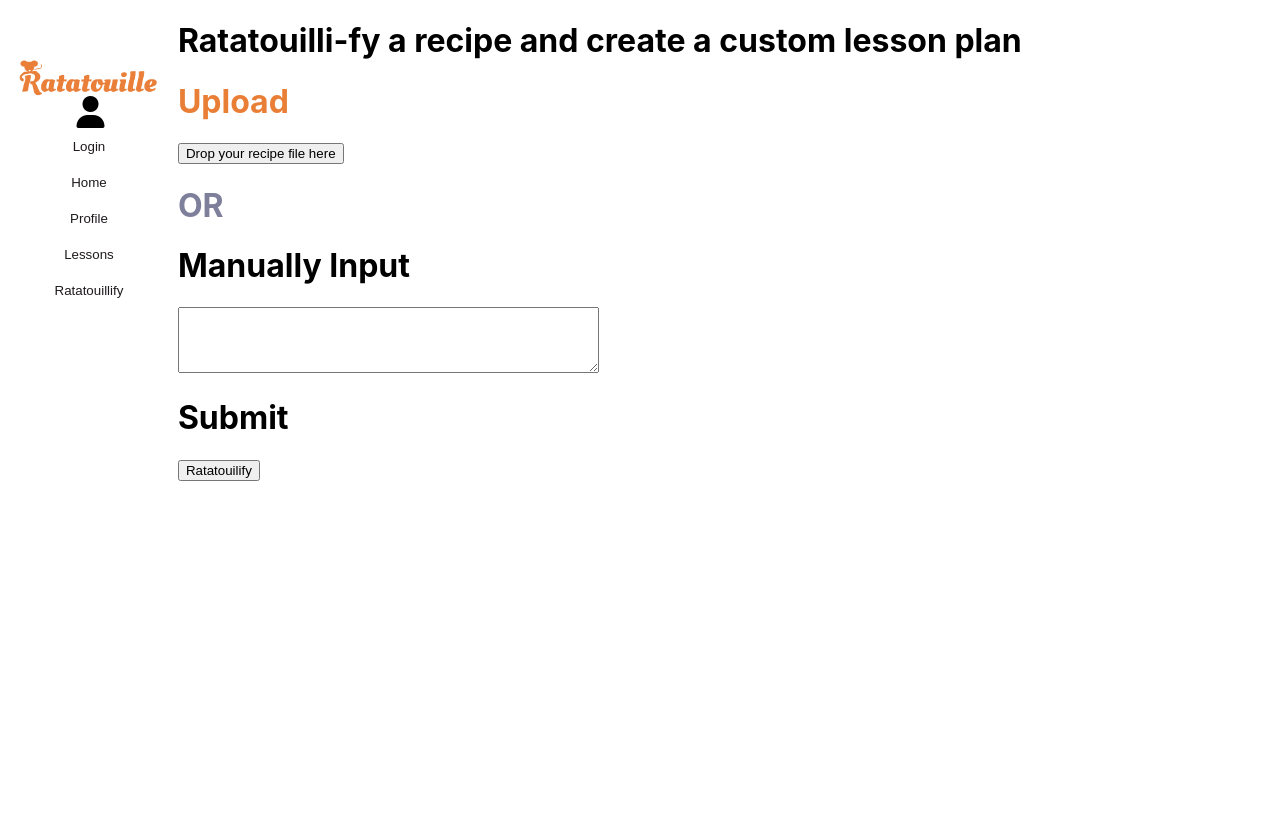
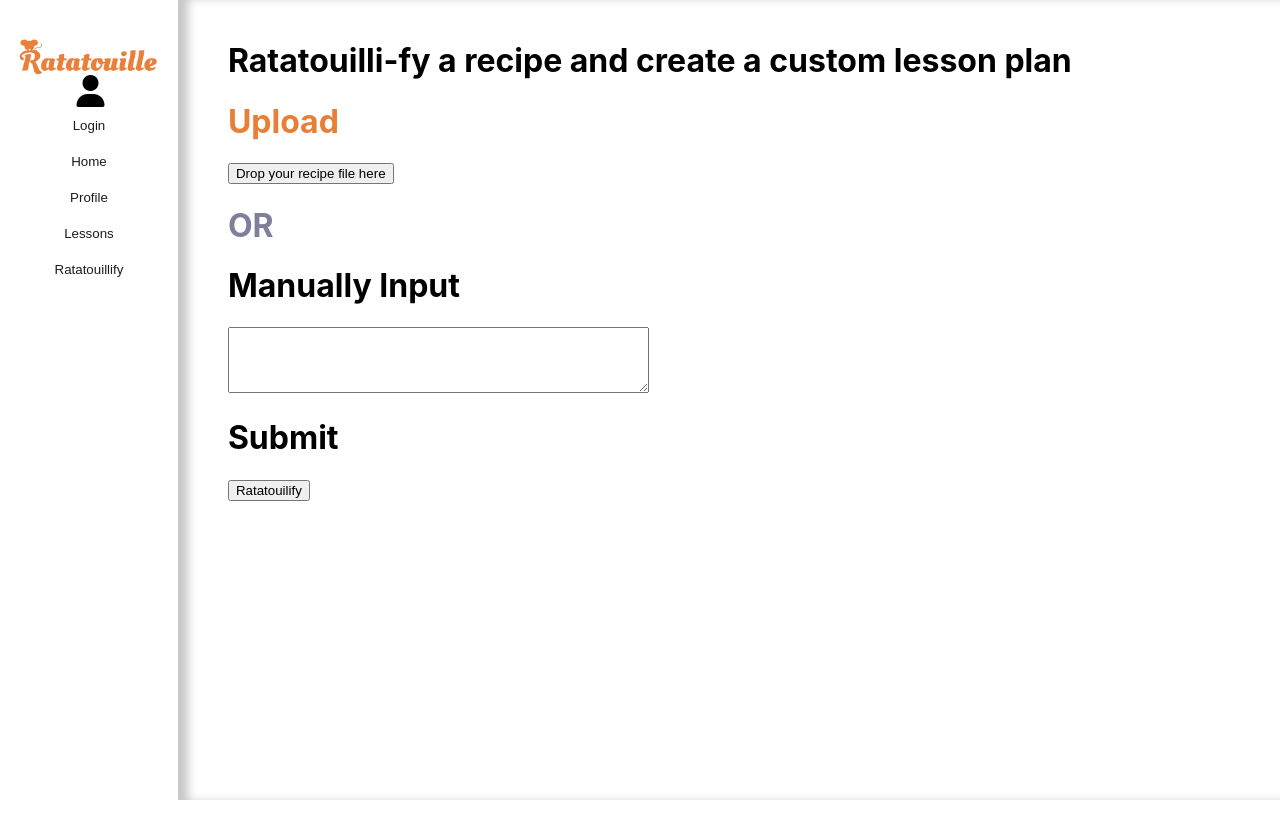
Before and after one commit to Catherine-Ji/UI-Design-Ratatouille, a React (Create React App) app in the folder ratatouille/: page /ratatouillify in a window 1280 px wide. After the commit the page ends 800 px from the top, so only its background shows below. Built offline with nearby package versions, Linux system fonts and the light colour scheme; a web font is replaced by a local one.

Commit message:
fixed padding

```diff
--- a/ratatouille/package.json
+++ b/ratatouille/package.json
@@ -9,7 +9,7 @@
     "@trendmicro/react-sidenav": "^0.5.0",
     "react": "^18.2.0",
     "react-dom": "^18.2.0",
-    "react-router-dom": "^6.4.3",
+    "react-router-dom": "^6.4.5",
     "react-scripts": "5.0.1",
     "web-vitals": "^2.1.4"
   },
--- a/ratatouille/src/App.css
+++ b/ratatouille/src/App.css
@@ -140,6 +140,14 @@ img {
   background-color: white;
   box-shadow: inset 12px 0 10px -2px rgba(116, 116, 116, 0.4);
   text-align: center;
+}
+
+.right-ratatouillify {
+  width: 86.1%;
+  background-color: white;
+  box-shadow: inset 12px 0 10px -2px rgba(116, 116, 116, 0.4);
+
+
 }
 
 .row::after {
@@ -458,8 +466,22 @@ img {
   font-family: 'Nunito', sans-serif;
 }
 
+.ratatouillify-content{
+/*  background-color:red;*/
+  padding-top: 20px;
+  padding-left: 50px;
+  padding-right: 50px;
+
+
+}
+.ratatouillify-title{
+/*  background-color: blue;*/
+
+
+}
 .ratatouillify-upload{
-  color: var(--orange)
+  color: var(--orange);
+
 }
 
 #or{
--- a/ratatouille/src/pages/Ratatouillify.js
+++ b/ratatouille/src/pages/Ratatouillify.js
@@ -5,7 +5,7 @@ import Logo from '../Logo_orange.png';
 function Ratatouillify(){
     let navigate = useNavigate();
     return(
-     <div class="row">
+    <div class="row">
       <div class="column left">
         <img src={Logo} class='smallLogo'></img>
         <div class="container">
@@ -19,8 +19,8 @@ function Ratatouillify(){
           </div>
         </div>
       </div>
-
-      <div class="ratatouillify-content">
+      <div class="column right-ratatouillify">
+        <div class="ratatouillify-content">
         <div class="ratatouillify-title">
             <h1>Ratatouilli-fy a recipe and create a custom lesson plan </h1>
         </div>
@@ -41,9 +41,7 @@ function Ratatouillify(){
         </div>
 
       </div>
-
-
-
+      </div>
     </div>
 
     )
```
Also changed, not shown: 1 other file (tests, documents, lock files or other folders).
